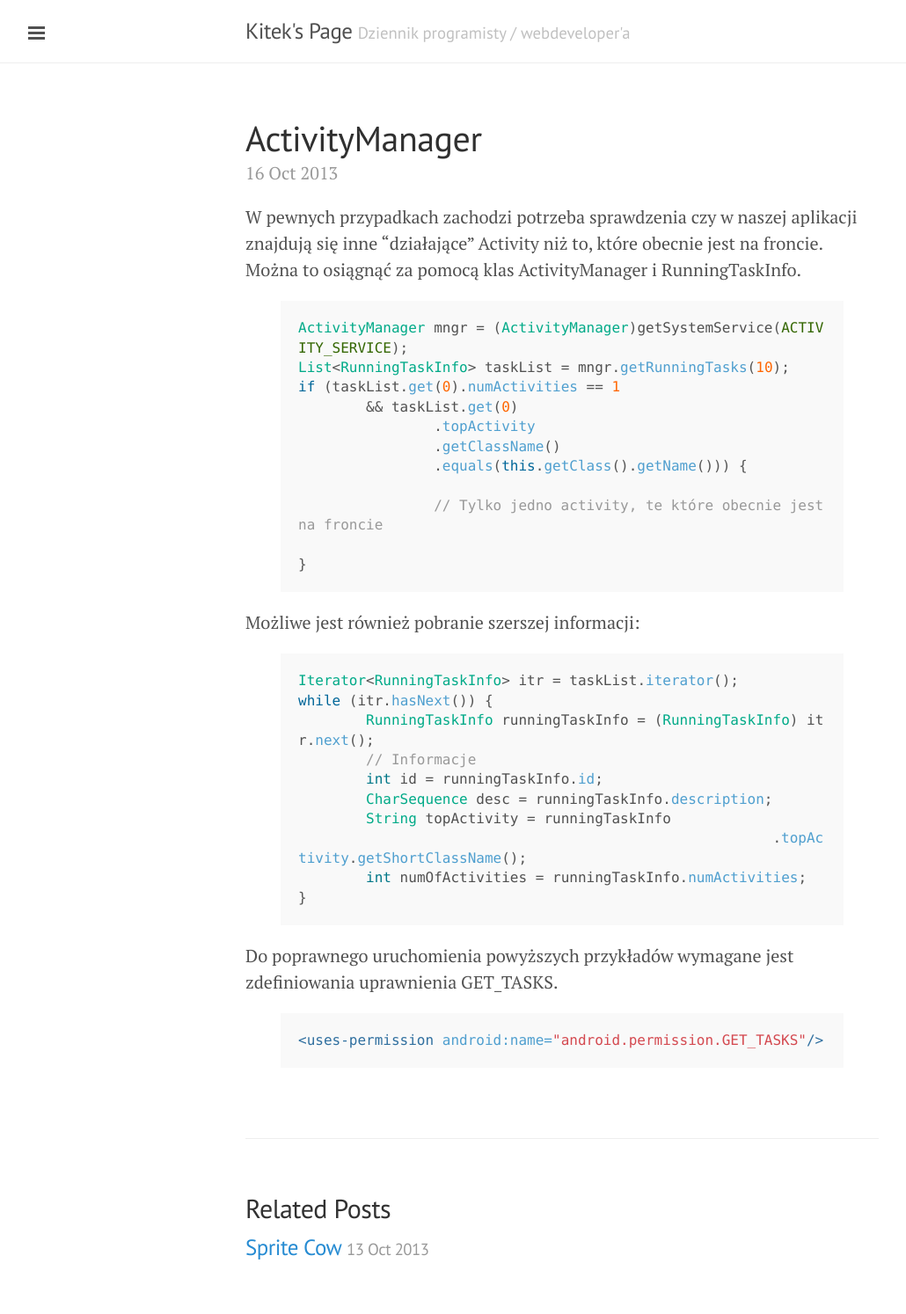
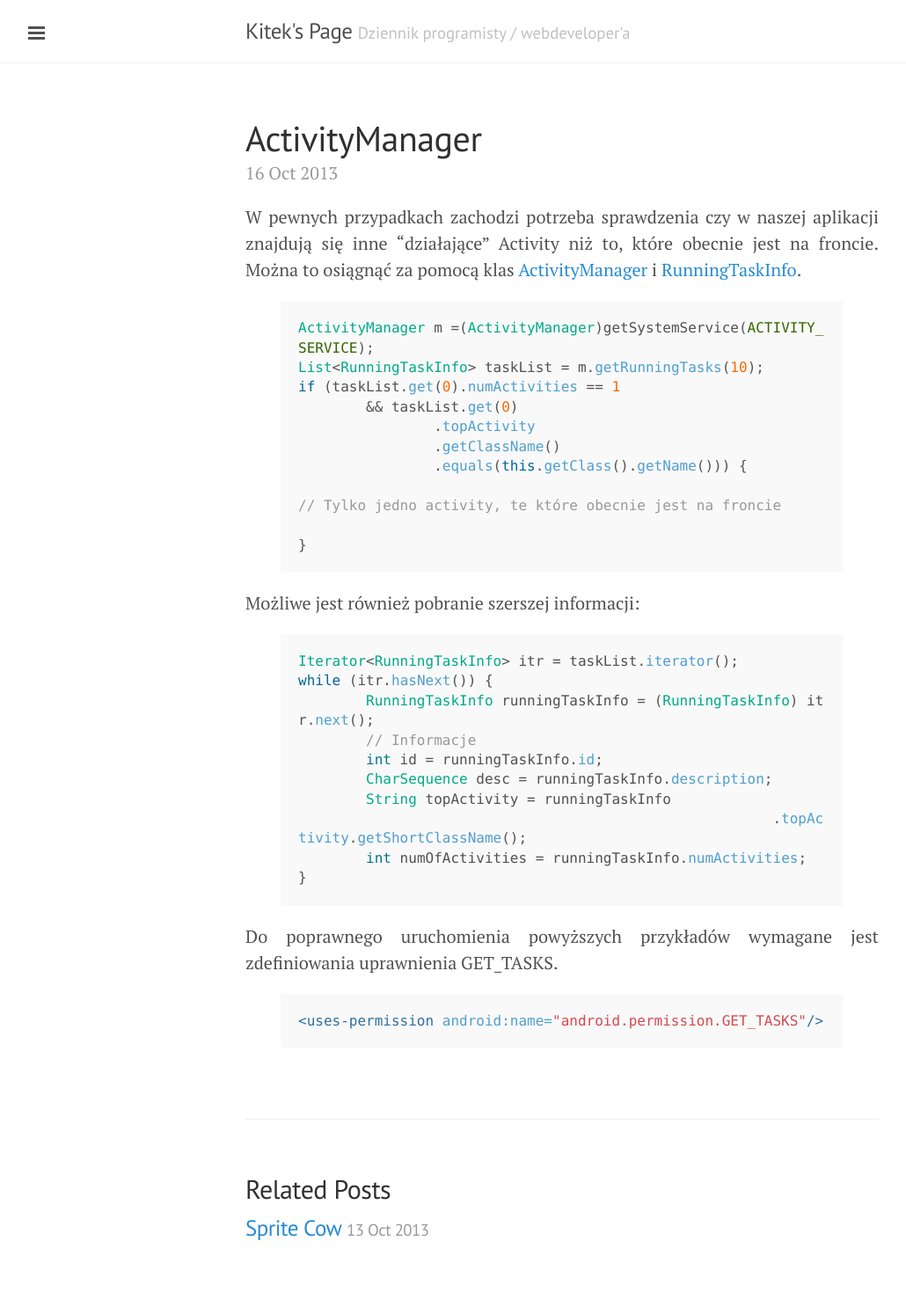
Before and after one commit to kitek/kitek.github.io, a Jekyll site: the page built from _posts/2013-10-16-ActivityManager.md, in a window 1280 px wide. Shown: the whole page at 88% size, without its empty margins (1-1031 px from the left). Built offline with Jekyll 4.4.1, drawn with Linux system fonts in a browser that asks for light colours; Markdown is read by kramdown in place of the engine named in the settings; after the commit the page ends 1472 px from its top, so only the background shows below that.

```diff
--- a/_config.yml
+++ b/_config.yml
@@ -1,5 +1,5 @@
 # Dependencies
-markdown:         redcarpet
+markdown:         kramdown
 pygments:         true
 
 # Permalinks
--- a/_includes/head.html
+++ b/_includes/head.html
@@ -6,7 +6,6 @@
   <link rel="stylesheet" href="/public/css/syntax.css">
   <link rel="stylesheet" href="/public/css/lanyon.min.css">
   <link rel="stylesheet" href="http://fonts.googleapis.com/css?family=PT+Serif:400,400italic,700|PT+Sans:400">
-  <link rel="apple-touch-icon-precomposed" sizes="144x144" href="/public/apple-touch-icon-144-precomposed.png">
-  <link rel="shortcut icon" href="{{site.url}}/public/favicon.ico">
+  <link rel="shortcut icon" href="/public/img/favicon.png">
   <link rel="alternate" type="application/rss+xml" title="RSS" href="{{site.url}}/atom.xml">
 </head>
--- a/_posts/2013-10-16-ActivityManager.md
+++ b/_posts/2013-10-16-ActivityManager.md
@@ -5,19 +5,19 @@ category: Android
 tags: activity GET_TASKS
 ---
 
-W pewnych przypadkach zachodzi potrzeba sprawdzenia czy w naszej aplikacji znajdują się inne "działające" Activity niż to, które obecnie jest na froncie. Można to osiągnąć za pomocą klas ActivityManager i RunningTaskInfo.
+W pewnych przypadkach zachodzi potrzeba sprawdzenia czy w naszej aplikacji znajdują się inne "działające" Activity niż to, które obecnie jest na froncie. Można to osiągnąć za pomocą klas [ActivityManager](http://developer.android.com/reference/android/app/ActivityManager.html){:target="_blank"} i [RunningTaskInfo](http://developer.android.com/reference/android/app/ActivityManager.RunningTaskInfo.html){:target="_blank"}.
 
 {% highlight java %}
 
-ActivityManager mngr = (ActivityManager)getSystemService(ACTIVITY_SERVICE);
-List<RunningTaskInfo> taskList = mngr.getRunningTasks(10);
+ActivityManager m =(ActivityManager)getSystemService(ACTIVITY_SERVICE);
+List<RunningTaskInfo> taskList = m.getRunningTasks(10);
 if (taskList.get(0).numActivities == 1
 	&& taskList.get(0)
 		.topActivity
 		.getClassName()
 		.equals(this.getClass().getName())) {
 
-		// Tylko jedno activity, te które obecnie jest na froncie
+// Tylko jedno activity, te które obecnie jest na froncie
 
 }
 
--- a/public/css/lanyon.css
+++ b/public/css/lanyon.css
@@ -51,6 +51,11 @@ h1, h2, h3, h4, h5, h6 {
   letter-spacing: -.025rem;
 }
 
+img.center {
+  display: block;
+  margin-left: auto;
+  margin-right: auto;
+}
 
 /*
  * Wrapper
--- a/public/css/poole.css
+++ b/public/css/poole.css
@@ -400,3 +400,8 @@ a.pagination-item:hover {
     border-bottom-right-radius: 4px;
   }
 }
+
+/* Moje customizacje */
+.post p {
+  text-align:justify;
+}
```
Also changed, not shown: public/apple-touch-icon-144-precomposed.png (deleted), public/css/lanyon.min.css, public/favicon.ico (deleted), public/img/favicon.png (added).
